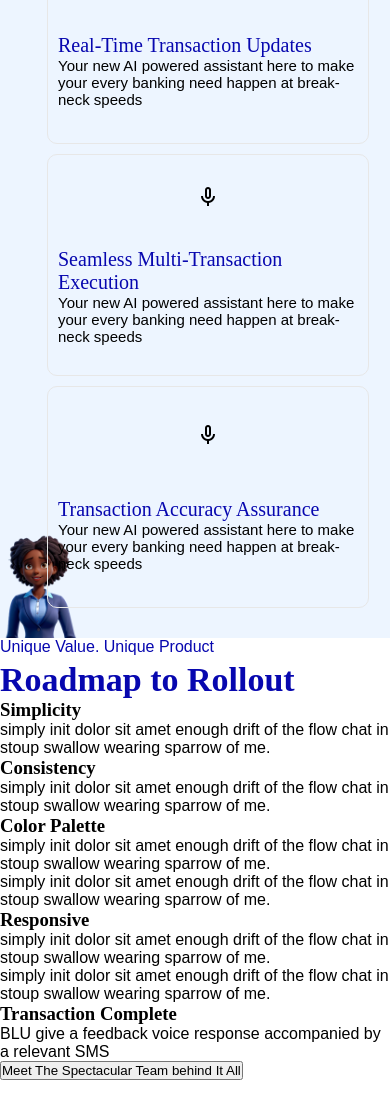
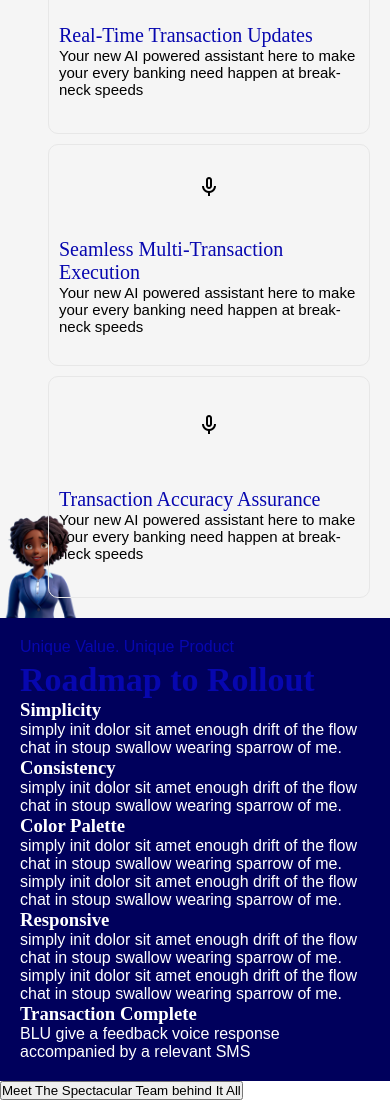
Before and after one commit to davidajimati/StanbicIBTC-Digitap23, a plain HTML site: page index.html in a window 390 px wide. Shown: the part 1336-2436 px from the top of the page. Drawn offline with nearby package versions, Linux system fonts and the light colour scheme; a web font is replaced by a local one.

Commit message:
started working on last section

```diff
--- a/home.css
+++ b/home.css
@@ -186,7 +186,7 @@ header {
 /* -------------------FEATURES SECTION----- */
 
 .features {
-    background-color: #edf5ff;
+    background-color: whitesmoke;
     background-image: url('images/features-blu.png');
     background-size: contain;
     background-repeat: no-repeat;
@@ -196,8 +196,12 @@ header {
     height: fit-content;
     display: grid;
     grid-template: 50px auto / 1fr;
-    gap: 40px;
-    padding: 20px 10px;
+    gap: 50px;
+    padding: 50px 10px 10px 50px;
+    /* justify-content: center;
+    align-items: center;
+    align-content: center;
+    justify-items: center; */
 }
 
 
@@ -246,14 +250,36 @@ header {
 .icon {
     text-align: center;
 }
-@media (min-width: 768px) {
+
+.feats {
+    margin: 0px 10px 50px 0px;
+    margin-right: 30px;
+    height: fit-content;
+    width: fit-content;
+    display: flex;
+    flex-wrap: wrap;
+    gap: 15px;
+    justify-content: flex-end;
+    align-items: center;
+}
+
+/* @media (min-width: 768px) {
     .feats {
         margin: auto 30px auto auto;
         height: fit-content;
-        max-width: 80%;
-        display: grid;
-        grid-template-columns: 1fr 1fr 1fr;
-        grid-template-rows: 1fr 1fr;
+        /* max-width: 80%;
+        display: flex;
+        flex-wrap: wrap;
         gap: 15px;
     }
 }
+*/
+
+
+/* -----------FLOW CHART SECTION------ */
+
+.flow {
+    background-color: #1A3D86;
+    color: white;
+    padding: 50px;
+}
--- a/mobile.css
+++ b/mobile.css
@@ -36,14 +36,26 @@
         height: 30px;
     }
 
+    .features {
+        gap: 40px;
+        justify-content: center;
+        align-items: center;
+        align-content: center;
+        justify-items: center;
+        padding: 10px;
+    }
     .feats {
         margin: auto;
         height: fit-content;
         padding: 10px;
-        max-width: 80%;
         display: flex;
         flex-wrap: wrap;
         gap: 10px;
     }
 
+    .flow {
+        background-color: #00005c;
+        color: white;
+        padding: 20px;
+    }
 }
```
